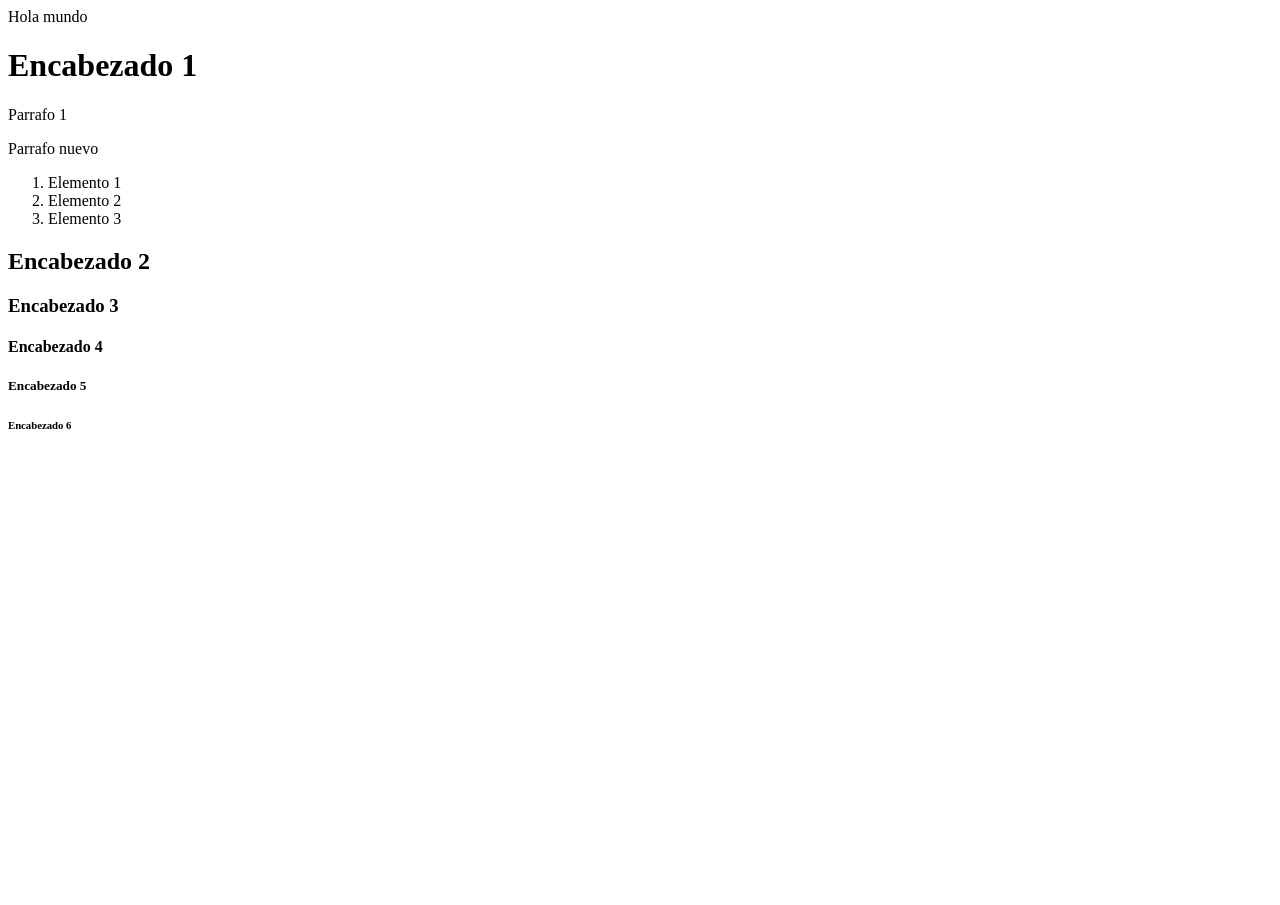
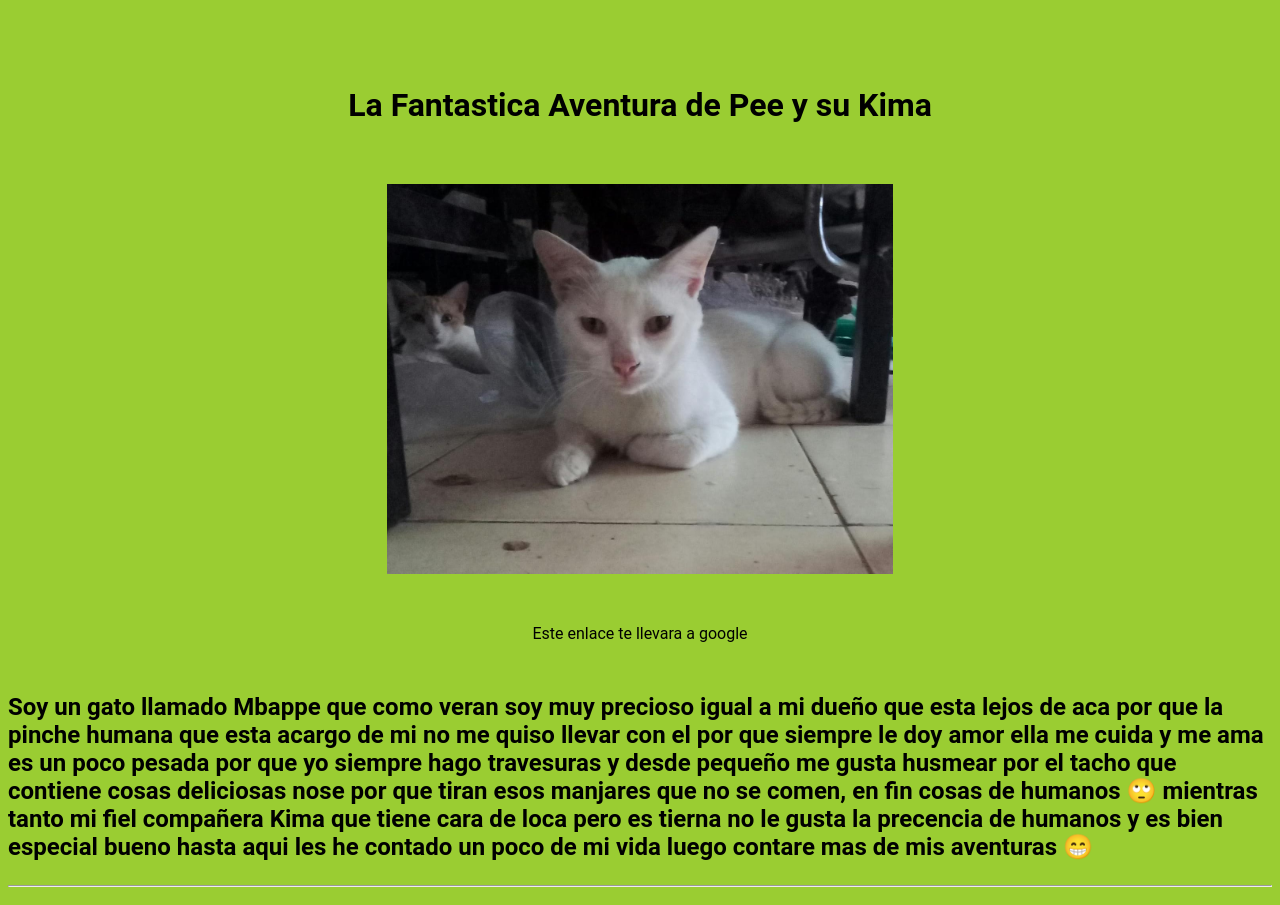
Before and after one commit to M-T-R-Reinoso-Matias/Mi-web-1, a plain HTML site: page Proyecto-de-pruebas/index.html in a window 1280 px wide. Shown: the top 905 px of the page. Before the commit the page ends 800 px from the top, so only its background shows below. Drawn offline with Linux system fonts and the light colour scheme.

Commit message:
Tercer commit realizado

```diff
--- /dev/null
+++ b/Proyecto-de-pruebas/Estilos.css
@@ -0,0 +1,43 @@
+body{
+    background-color: yellowgreen;
+    font-family: 'Roboto', sans-serif;
+}
+
+p {
+    color: black;
+    /*font-size: 24px;*/
+}
+
+h1,h2,h3,h4,h5,h6{
+text-align: center;
+}
+
+#Parrafo-Especial{
+    font-size: 1.5em;
+    font-weight: bold;
+}
+
+.Parrafo{
+    color: blue;
+    font-style: italic;
+}
+
+a, img{
+    display: block;
+}
+
+a{
+    margin: 50px 20px;
+    text-decoration: none;
+    text-align: center;
+    color: black;
+}
+
+a:hover{
+    color: red;
+}
+
+img{
+    width: 40%;
+    margin: auto;
+}
--- a/Proyecto-de-pruebas/index.html
+++ b/Proyecto-de-pruebas/index.html
@@ -2,23 +2,40 @@
 <html>
     <head>
         <title>Mi primer pagina web</title>
+        <link rel="stylesheet" href="Estilos.css">
     </head>
     <body>
-        <title>Mi primer pagina</title>
-        Hola mundo
+<div>
+    <br><br><br>
+<h1>La Fantastica Aventura de Pee y su Kima</h1>
+<br><br>
+<img src="Gato pee.jpg" alt="Mii pee">
+<a href="https://google.com.ar"target="_blank">Este enlace te llevara a google</a>
+<p id="Parrafo-Especial">Soy un gato llamado Mbappe que como veran soy muy precioso igual a mi dueño que esta lejos de aca por que la pinche humana que esta acargo
+    de mi no me quiso llevar con el por que siempre le doy amor ella me cuida y me ama es un poco pesada por que yo siempre hago travesuras
+    y desde pequeño me gusta husmear por el tacho que contiene cosas deliciosas nose por que tiran esos manjares que no se comen, en fin
+    cosas de humanos &#128580; mientras tanto mi fiel compañera Kima que tiene cara de loca pero es tierna no le gusta la precencia
+    de humanos y es bien especial bueno hasta aqui les he contado un poco de mi vida luego contare mas de mis aventuras &#x1F601; <br>
+</p>
+</div>
+<hr>
+<div>
     <h1>Encabezado 1</h1>
-        <p>Parrafo 1</p>
-        <p>Parrafo nuevo</p>
+    <p class="Parrafo">Parrafo 1</p>
     <ol>
         <li>Elemento 1</li>
         <li>Elemento 2</li>
         <li>Elemento 3</li>
     </ol>
     <h2>Encabezado 2</h2>
+    <p class="Parrafo">Parrafo nuevo</p>
     <h3>Encabezado 3</h3>
     <h4>Encabezado 4</h4>
     <h5>Encabezado 5</h5>
     <h6>Encabezado 6</h6>
-
+</div>
+<footer>
+    Creado por M-T-R Records
+</footer>
     </body>
 </html>
```
Also changed, not shown: Proyecto-de-pruebas/Gato pee.jpg (added). Lines whose indentation alone changed are shown as unchanged.
